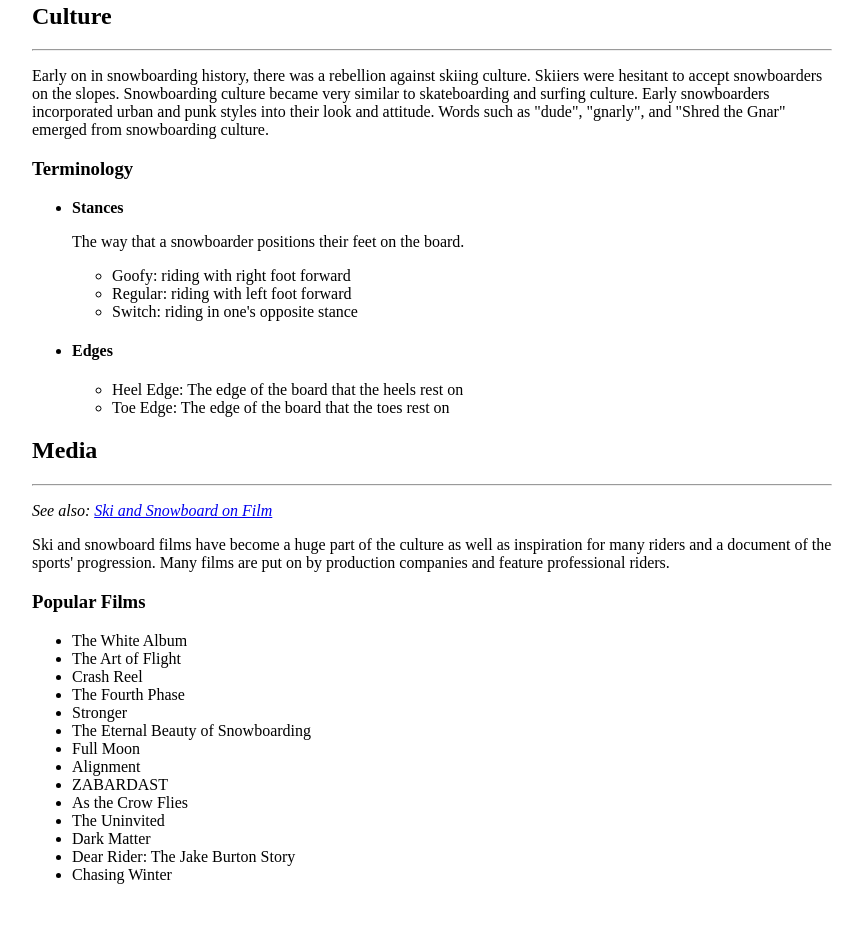
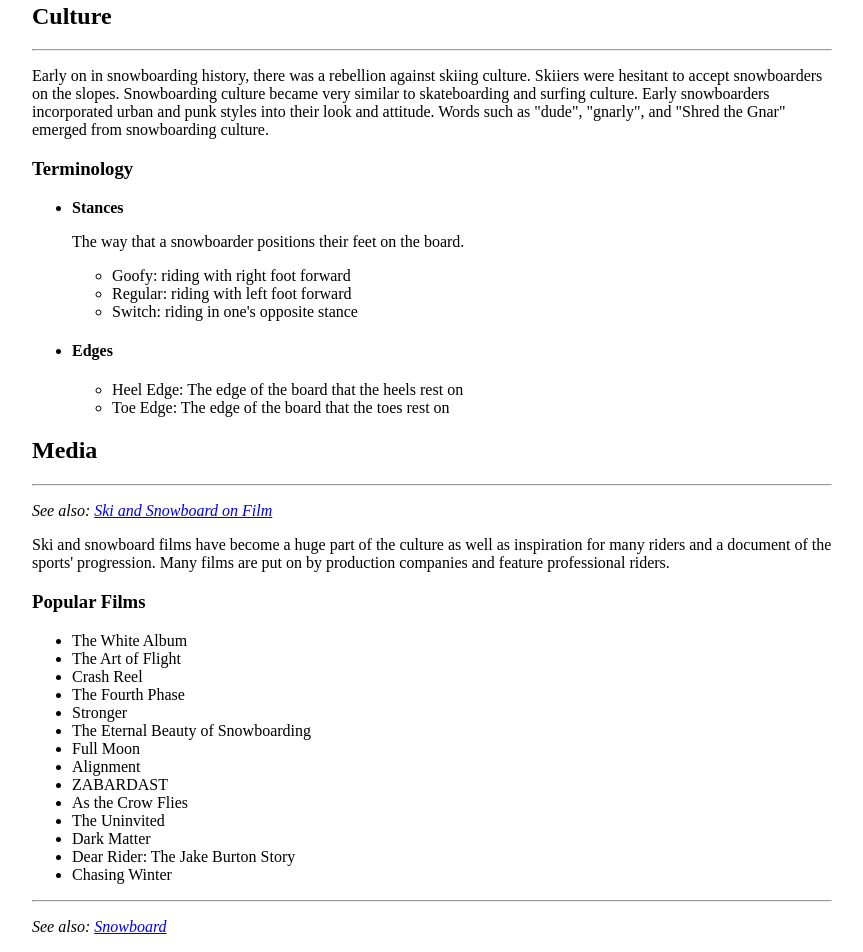
Before and after one commit to gfox5/gfox5.github.io, a plain HTML site: page wa/wa3.html in a window 1280 px wide. Shown: the part 3464-4416 px from the top of the page, without its empty margins (208-1071 px from the left). Before the commit the page ends 4364 px from the top, so only its background shows below. Drawn offline with Linux system fonts and the light colour scheme.

Commit message:
last commit

```diff
--- a/wa/wa3.html
+++ b/wa/wa3.html
@@ -363,5 +363,11 @@
         <li>Chasing Winter</li>
     </ul>
     </section>
+    <hr>
+    <section>
+        <p>
+        <em>See also: <a href="https://en.wikipedia.org/wiki/Snowboard">Snowboard</a></em>
+        </p>
+    </section>
   </body>
 </html>
```
